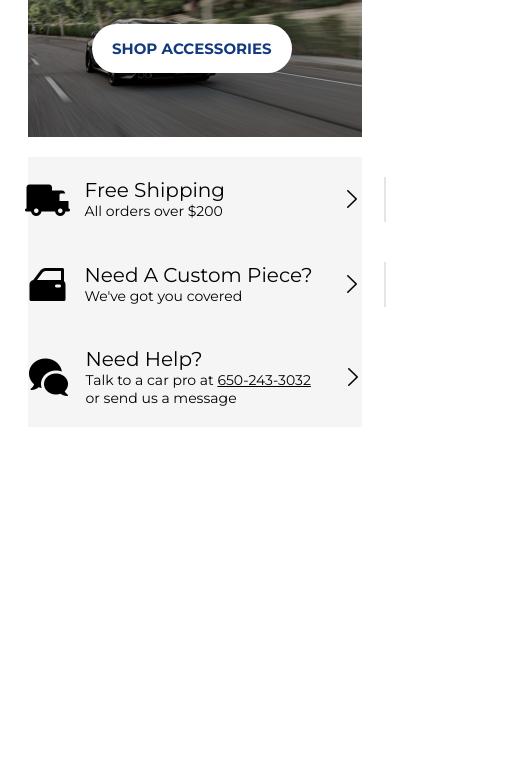
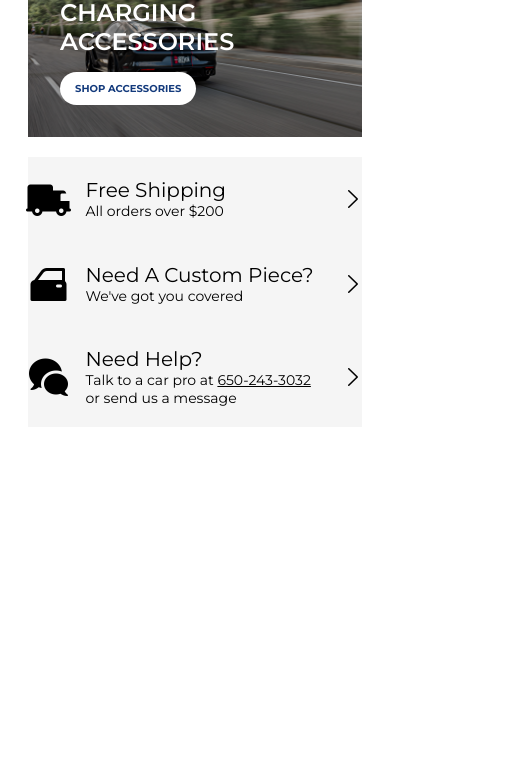
Before and after one commit to sabrinanne/sabrinanne.github.io, a plain HTML site: page index.html in a window 390 px wide. Shown: the part 63-844 px from the top of the page, 528 px wide, since content can reach past the window. Drawn offline with Linux system fonts and the light colour scheme.

Commit message:
Added responsiveness

```diff
--- a/harrystyles.css
+++ b/harrystyles.css
@@ -59,6 +59,31 @@ h1 {
     border-right: 2px solid #E5E5E5;
 }
 
+@media (max-width:960px) {
+    h1 {
+        font-size: 2rem;
+    }
+
+    .card:not(:last-child) {
+        border-right: 0;
+    }
+
+    .banner-text {
+        margin: 2rem;
+    }
+
+    .shop-button {
+        font-size: 10px;
+        padding: 10px 15px;
+    }
+}
+
+@media (max-width:600px) {
+    h1 {
+        font-size: 1.5rem;
+    }
+}
+
 .card > div > p {
     margin: 0;
     padding: 0;
@@ -92,3 +117,7 @@ h1 {
 .card-arrow {
     font-size: 30px;
 }
+
+u {
+    color: #000;
+}
```
